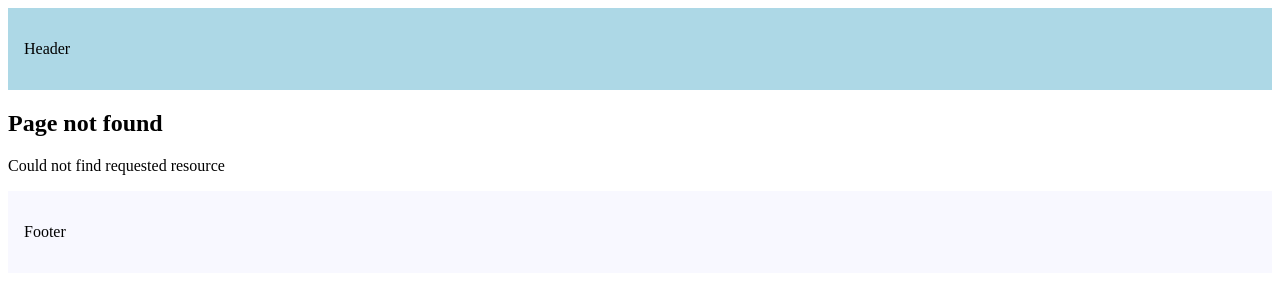
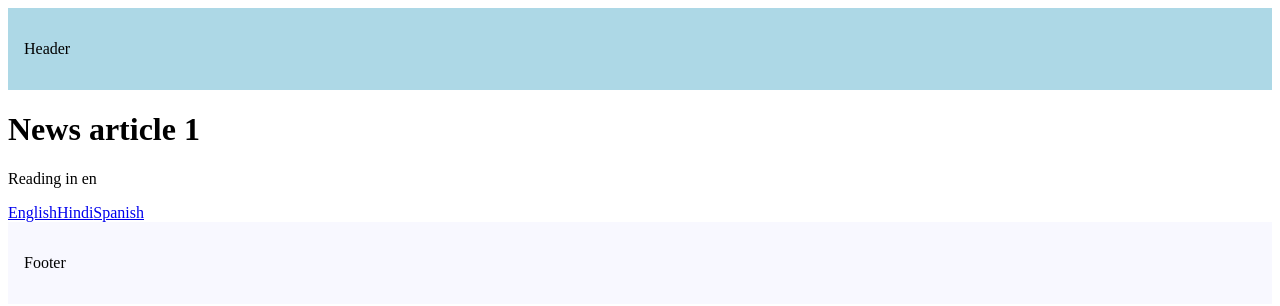
Before and after one commit to Anoopkr1906/Next_JS, a Next.js app in the folder routing_demo/: page /articles/1 in a window 1280 px wide. Before the commit this address had no page. Shown: the top 306 px of the page. Built offline with nearby package versions, Linux system fonts and the light colour scheme.

Commit message:
Learnt params and searchParams

```diff
--- a/routing_demo/src/app/(auth)/layout.tsx
+++ b/routing_demo/src/app/(auth)/layout.tsx
@@ -1,7 +1,6 @@
 "use client"
 import Link from "next/link";
 import { usePathname } from "next/navigation";
-import "./styles.css"
 
 const navLinks = [
     {name: "Register" , href: "/register"},
--- a/routing_demo/src/app/(auth)/styles.css
+++ /dev/null
@@ -1 +0,0 @@
-@import "tailwindcss";
--- /dev/null
+++ b/routing_demo/src/app/articles/[articleId]/page.tsx
@@ -0,0 +1,21 @@
+import Link from "next/link";
+
+export default async function NewsArticle({params , searchParams} :{
+    params: Promise<{ articleId : String}>;
+    searchParams: Promise<{ lang?: "en" | "hn" | "es"}>
+}){
+    const {articleId } = await params ;
+    const {lang = "en"} = await searchParams ;
+    return (
+        <>
+        <h1>News article {articleId} </h1>
+        <p>Reading in {lang}</p>
+
+        <div>
+            <Link href={`/articles/${articleId}?lang=en`}>English</Link>
+            <Link href={`/articles/${articleId}?lang=hn`}>Hindi</Link>
+            <Link href={`/articles/${articleId}?lang=es`}>Spanish</Link>
+        </div>
+        </>
+    )
+}
--- /dev/null
+++ b/routing_demo/src/app/global.css
@@ -0,0 +1,2 @@
+
+@import "tailwindcss"
--- a/routing_demo/src/app/page.tsx
+++ b/routing_demo/src/app/page.tsx
@@ -7,6 +7,8 @@
             <Link href="/blog">Blog</Link>
             <br />
             <Link href="/products">Products</Link>
+            <Link href="/articles/breaking-news-123?lang=en">Read in English</Link>
+            <Link href="/articles/breaking-news-123?lang=hn">Read in Hindi</Link>
 
         </>
     )
```
Also changed, not shown: 1 other file (tests, documents, lock files or other folders).
